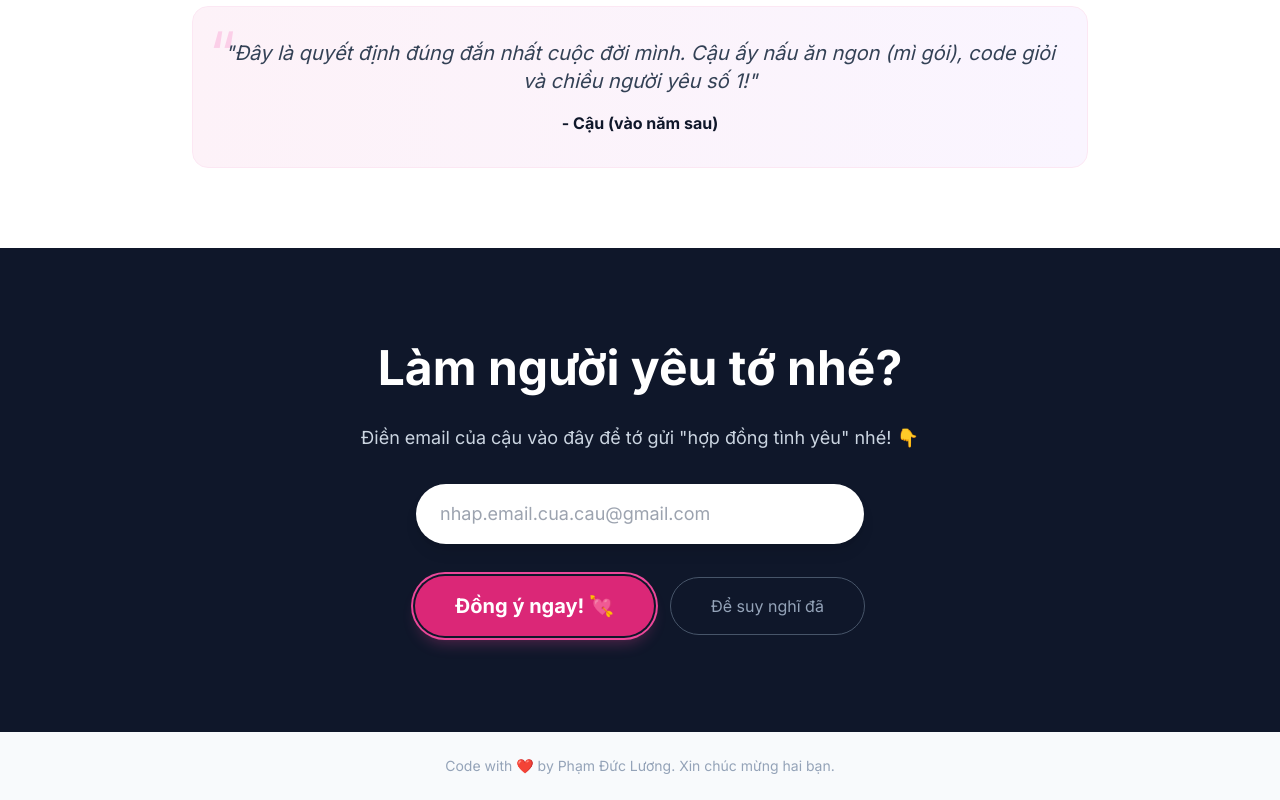
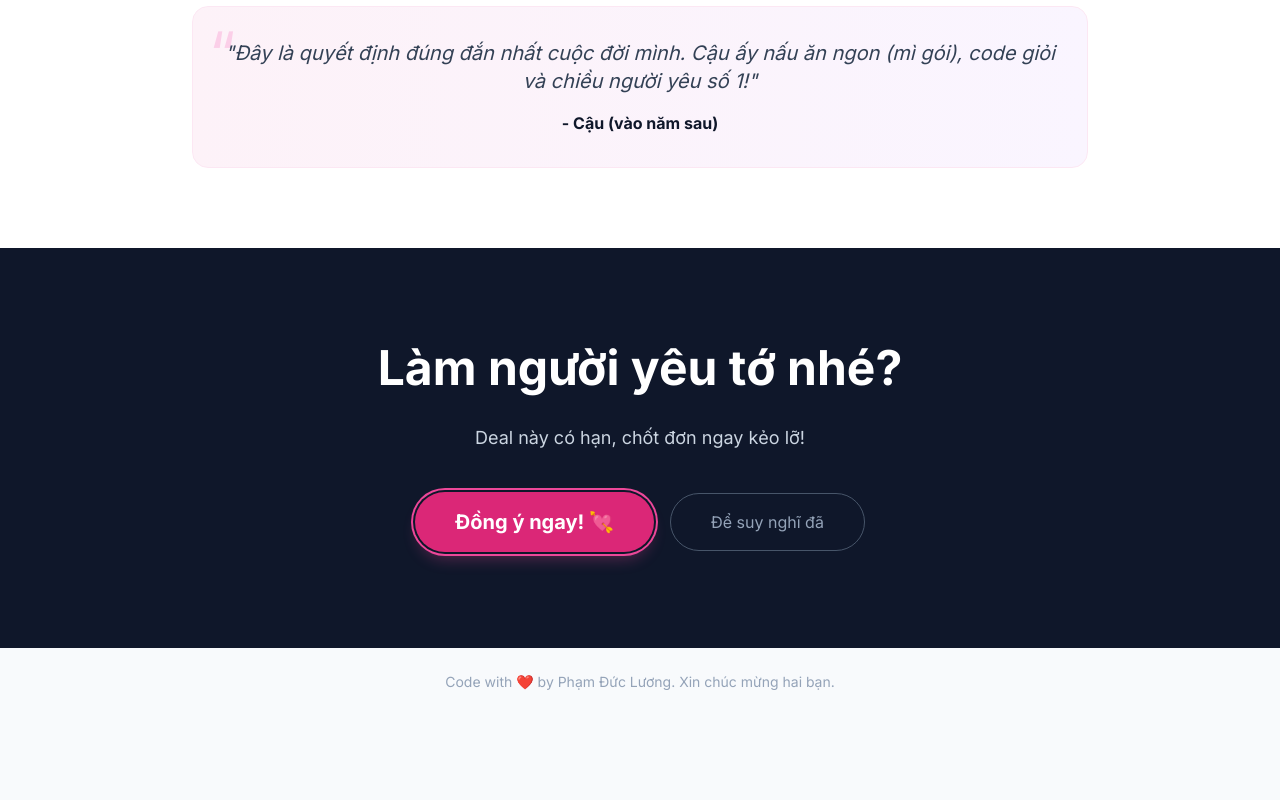
Before and after one commit to nguyennhatlong-offcial/my-crush-page, a Next.js app: page / in a window 1280 px wide. Shown: the part 1920-2720 px from the top of the page. After the commit the page ends 2636 px from the top, so only its background shows below. Built offline with nearby package versions, Linux system fonts and the light colour scheme.

Commit message:
Update CTA.tsx

```diff
--- a/components/CTA.tsx
+++ b/components/CTA.tsx
@@ -15,35 +15,27 @@ const CTA = () => {
   const PUBLIC_KEY = "OMgJvS5umcTFQOroG";
 
 const handleAgree = () => {
-    // Kiểm tra xem đã nhập email chưa
-    if (!emailInput) {
-      alert("Cậu ơi, điền email người đưa web cho bạn để bạn ấy biết nhé! 🥺");
-      return;
-    }
-
     setLoading(true);
 
-    // Gộp email vào nội dung tin nhắn gửi cho Lương
-    const messageContent = `Có biến rồi! Crush (Email: ${emailInput}) vừa bấm nút Đồng Ý!`;
-
+    // Gửi email báo tin vui cho Lương
     const templateParams = {
-      to_name: "Lương",
-      message: messageContent, // Nội dung này sẽ hiện trong mail của em
+      to_name: "Bạn ơi", // Tên em
+      message: "Người ấy đã bấm nút ĐỒNG Ý rồi! Mau nhắn tin ngay!", // Nội dung
     };
 
-    // Gửi email
     emailjs.send(SERVICE_ID, TEMPLATE_ID, templateParams, PUBLIC_KEY)
       .then((response) => {
-        console.log('Gửi thành công!', response.status);
+        console.log('Đã gửi mail báo tin!', response.status);
       })
       .catch((err) => {
-        console.error('Lỗi:', err);
-      });
-
-    // Hiệu ứng thành công
+        console.error('Lỗi gửi mail:', err);
+      })
+      .finally(() => {
+        // Dù gửi mail thành công hay thất bại thì vẫn cho hiện pháo hoa
+        setLoading(false);
         setAccepted(true);
 
-    // Bắn pháo hoa
+        // Bắn pháo hoa ăn mừng
         const duration = 3000;
         const end = Date.now() + duration;
         const frame = () => {
@@ -52,6 +44,7 @@ const CTA = () => {
           if (Date.now() < end) requestAnimationFrame(frame);
         };
         frame();
+      });
   };
 
   return (
@@ -62,28 +55,16 @@ const CTA = () => {
             <h2 className="text-3xl md:text-5xl font-bold mb-8">
               Làm người yêu tớ nhé?
             </h2>
-            <p className="text-slate-300 mb-8 text-lg">
-              Điền email của cậu vào đây để tớ gửi "hợp đồng tình yêu" nhé! 👇
+            <p className="text-slate-300 mb-10 text-lg">
+              Deal này có hạn, chốt đơn ngay kẻo lỡ!
             </p>
-
-            {/* Ô NHẬP EMAIL MỚI THÊM */}
-            <div className="max-w-md mx-auto mb-8">
-              <input
-                type="email"
-                placeholder="nhap.email.cua.cau@gmail.com"
-                value={emailInput}
-                onChange={(e) => setEmailInput(e.target.value)}
-                className="w-full px-6 py-4 rounded-full text-slate-900 text-lg focus:outline-none focus:ring-4 focus:ring-pink-500/50 shadow-lg"
-              />
-            </div>
-
             <div className="flex flex-col md:flex-row gap-4 justify-center items-center">
               <button
                 onClick={handleAgree}
                 disabled={loading}
                 className="bg-pink-600 hover:bg-pink-700 text-white text-xl font-bold py-4 px-10 rounded-full transition-transform hover:scale-110 shadow-lg shadow-pink-500/30 ring-2 ring-pink-500 ring-offset-2 ring-offset-slate-900"
               >
-                {loading ? "Đang gửi..." : "Đồng ý ngay! 💘"}
+                {loading ? "Đang xử lý..." : "Đồng ý ngay! 💘"}
               </button>
 
               <button
@@ -100,8 +81,7 @@ const CTA = () => {
               Yeahhhhh! 🎉
             </h2>
             <p className="text-2xl text-slate-200">
-              Đã nhận email: <span className="text-pink-400 font-bold">{emailInput}</span>.<br/>
-              Check inbox nhé, tớ sẽ nhắn ngay!
+              Đã chốt đơn! Tớ sẽ inbox cậu ngay!
             </p>
           </div>
         )}
```
Lines whose indentation alone changed are shown as unchanged.
